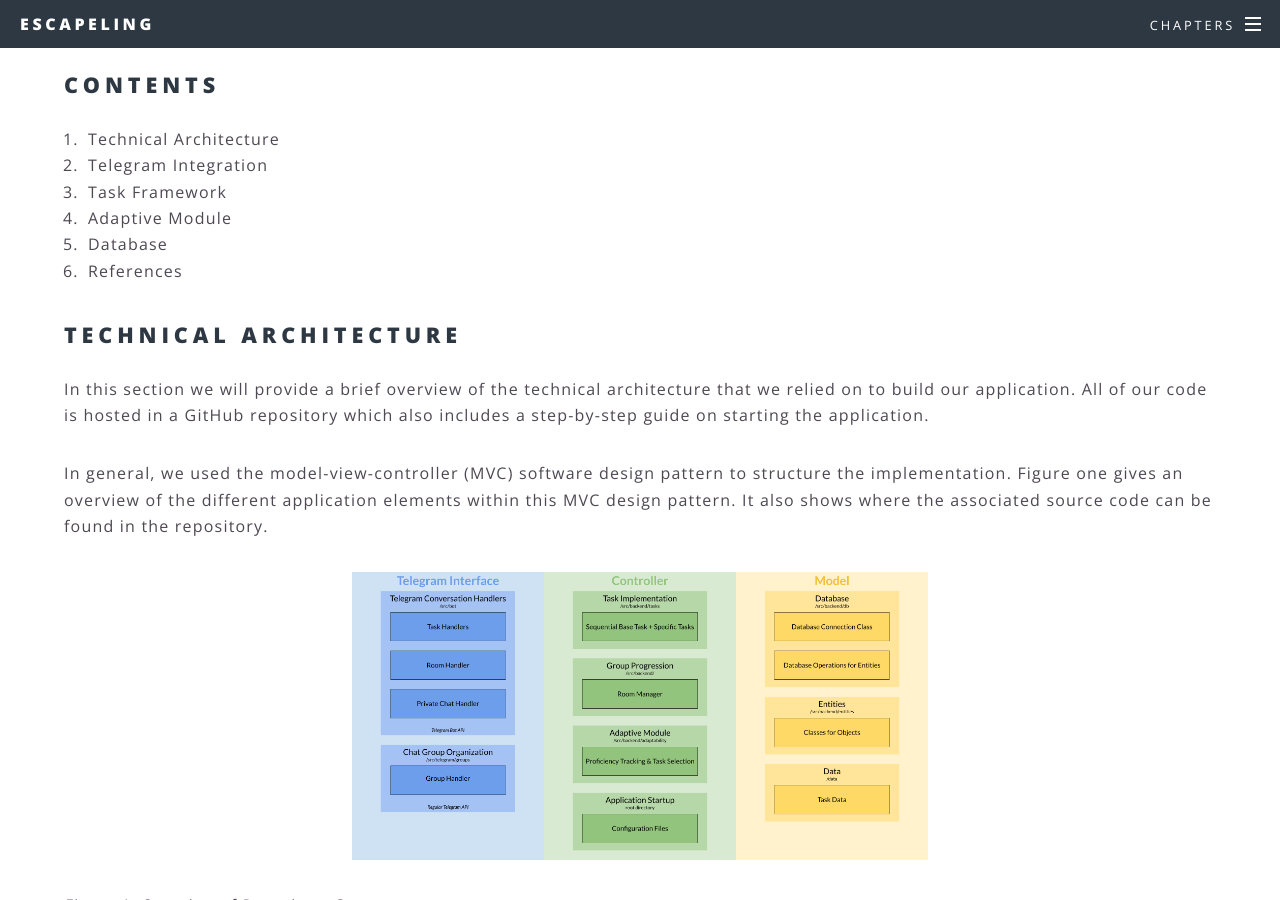
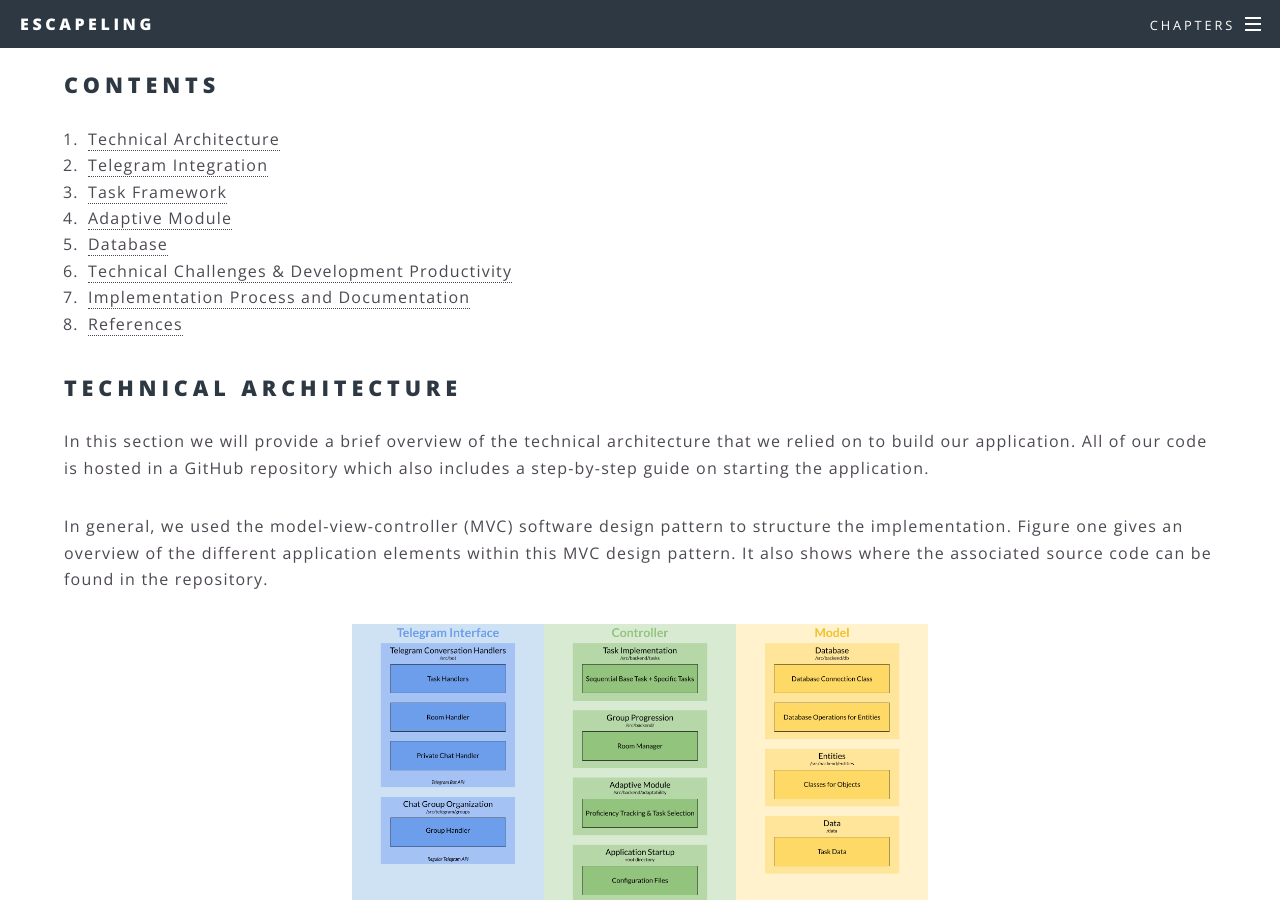
Before and after one commit to ALLUOS/ALLUOS.github.io, a Jekyll site: the page built from _posts/2021-04-02-implementation.md, in a window 1280 px wide and 900 px high, scrolled down 423 px. Built offline with Jekyll 4.4.1, drawn with Linux system fonts in a browser that asks for light colours.

Commit message:
adds links to Table of Contents and fixes link

```diff
--- a/_posts/2021-04-02-implementation.md
+++ b/_posts/2021-04-02-implementation.md
@@ -18,12 +18,15 @@ description: Learn more about the application's implementation and technical arc
 image: pic03.jpg
 ---
 ## Contents
-1. Technical Architecture
-1. Telegram Integration
-1. Task Framework
-1. Adaptive Module
-1. Database
-1. References
+
+1. [Technical Architecture](#technical-architecture)
+2. [Telegram Integration](#telegram-integration)
+3. [Task Framework](#task-framework)
+4. [Adaptive Module](#adaptive-module)
+5. [Database](#database)
+6. [Technical Challenges & Development Productivity](#technical-challenges--development-productivity)
+7. [Implementation Process and Documentation](#implementation-process-and-documentation)
+8. [References](#references)
 
 
 <div id="architecture"></div>
@@ -259,7 +262,7 @@ To tackle the known bugs which have been mentioned above one approach would have
 ### Bugs
 
 During this semester the most notable bugs have been found and fixed so that the game can be completed successfully. Surprisingly one severe bug could be fixed by simply appending parentheses to the statement `sentence_task.is_success`. Without the parentheses python evaluates this statement as a reference to the function object `is_success` instead of calling the function with `is_success()`. Despite the elimination of such bugs, every so often there still occur errors that lead to a crash of the application in the worst case. For example when too many or too long messages are sent in a fast succession a `telegram.error.RetryAfter: Flood control exceeded` error occurs. Furthermore, during a bad internet connection a `telegram.error.NetworkError` can occur or when no messages have been sent for a longer period of time a special case of the NetworkError the `telegram.error.TimedOut` can happen.
-To understand the cause of these errors it is necessary to grasp the underlying architecture of the telegram bot which is already described in the [Telegram Integration](/#telegram-integration) section. Just as a short reminder, the [python-telegram-bot](https://github.com/python-telegram-bot/python-telegram-bot) library is a wrapper that handles HTTP requests towards the [Telegram Bot API](https://core.telegram.org/bots/api). The API has some restrictions like the above mentioned message limits that result in a response with an error [status code](https://en.wikipedia.org/wiki/List_of_HTTP_status_codes). This error is handled by the library and passed on to be handled in the application. Handling these errors and retrying the last action would be a workaround only treating the symptoms. A better solution would be the usage of a [MessageQueue](https://github.com/python-telegram-bot/python-telegram-bot/wiki/Avoiding-flood-limits). Unfortunately, the `MessageQueue` has [four known bugs](https://github.com/python-telegram-bot/python-telegram-bot/issues/2139) and is therefore already marked as deprecated with no release date of a replacement in sight. Additionally it is noteworthy that such errors can happen in all sorts of places in the code making the implementation challenging. All in all, there is no clear path on how to go about these problems. It might even be a possible approach to completely rewrite the application in a different chat bot technology.
+To understand the cause of these errors it is necessary to grasp the underlying architecture of the telegram bot which is already described in the [Telegram Integration](#telegram-integration) section. Just as a short reminder, the [python-telegram-bot](https://github.com/python-telegram-bot/python-telegram-bot) library is a wrapper that handles HTTP requests towards the [Telegram Bot API](https://core.telegram.org/bots/api). The API has some restrictions like the above mentioned message limits that result in a response with an error [status code](https://en.wikipedia.org/wiki/List_of_HTTP_status_codes). This error is handled by the library and passed on to be handled in the application. Handling these errors and retrying the last action would be a workaround only treating the symptoms. A better solution would be the usage of a [MessageQueue](https://github.com/python-telegram-bot/python-telegram-bot/wiki/Avoiding-flood-limits). Unfortunately, the `MessageQueue` has [four known bugs](https://github.com/python-telegram-bot/python-telegram-bot/issues/2139) and is therefore already marked as deprecated with no release date of a replacement in sight. Additionally it is noteworthy that such errors can happen in all sorts of places in the code making the implementation challenging. All in all, there is no clear path on how to go about these problems. It might even be a possible approach to completely rewrite the application in a different chat bot technology.
 
 <div id="references"></div>
 
```
